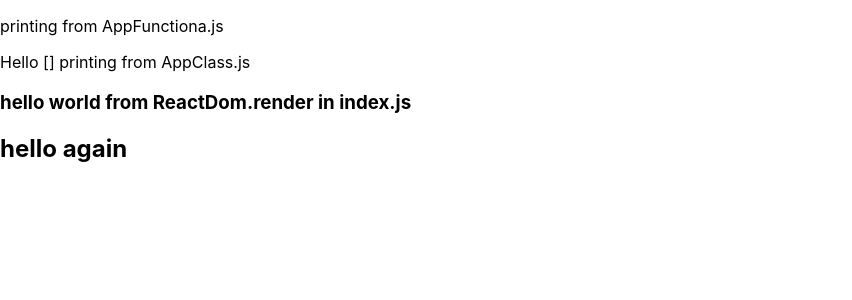
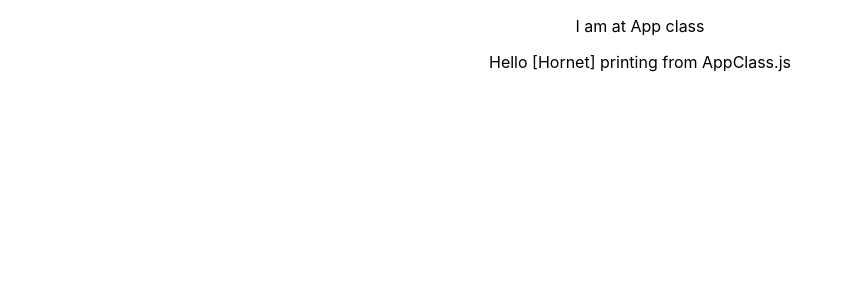
Before and after one commit to takanoha001/react-app, a React (Create React App) app: page / in a window 1280 px wide. Shown: the top 300 px of the page, without its empty margins (0-852 px from the left). Built offline with nearby package versions, Linux system fonts and the light colour scheme.

Commit message:
react class calls react class

```diff
--- a/src/App.js
+++ b/src/App.js
@@ -1,28 +1,14 @@
-/**
-import logo from './logo.svg';
-import './App.css';
+import React, { Component } from "react";
+import AppClass from "./AppClass.js";
+// class
 
-function App() {
-  return (
-    <div className="App">
-      <header className="App-header">
-        <img src={logo} className="App-logo" alt="logo" />
-        <p>
-          Edit <code>src/App.js</code> and save to reload.
-        </p>
-        <a
-          className="App-link"
-          href="https://reactjs.org"
-          target="_blank"
-          rel="noopener noreferrer"
-        >
-          Learn React
-        </a>
-      </header>
-    </div>
-  );
+export default class App extends Component {
+  render() {
+    return (
+      <div className="App">
+        <p>I am at App class </p>
+        <AppClass name="Hornet" />
+      </div>
+    );
+  }
 }
-
-export default App;
-
-*/
--- a/src/index.js
+++ b/src/index.js
@@ -1,33 +1,17 @@
 import React from "react";
 import ReactDOM from "react-dom";
 import "./index.css";
-//import App from "./App";
-import AppFunctional from "./AppFunctional";
-import AppClass from "./AppClass";
+import App from "./App";
+//import AppFunctional from "./AppFunctional";
+//import AppClass from "./AppClass";
 
 import reportWebVitals from "./reportWebVitals";
 
 ReactDOM.render(
   <React.StrictMode>
-    <AppFunctional />
-  </React.StrictMode>,
-  document.getElementById("root")
-);
-
-ReactDOM.render(
-  <React.StrictMode>
-    <AppClass />
+    <App />
   </React.StrictMode>,
   document.getElementById("root1")
-);
-
-ReactDOM.render(
-  <div>
-    <h3>hello world from ReactDom.render in index.js</h3>
-    {/* comment */}
-    <h2>hello again </h2>
-  </div>,
-  document.getElementById("test")
 );
 
 // If you want to start measuring performance in your app, pass a function
```
